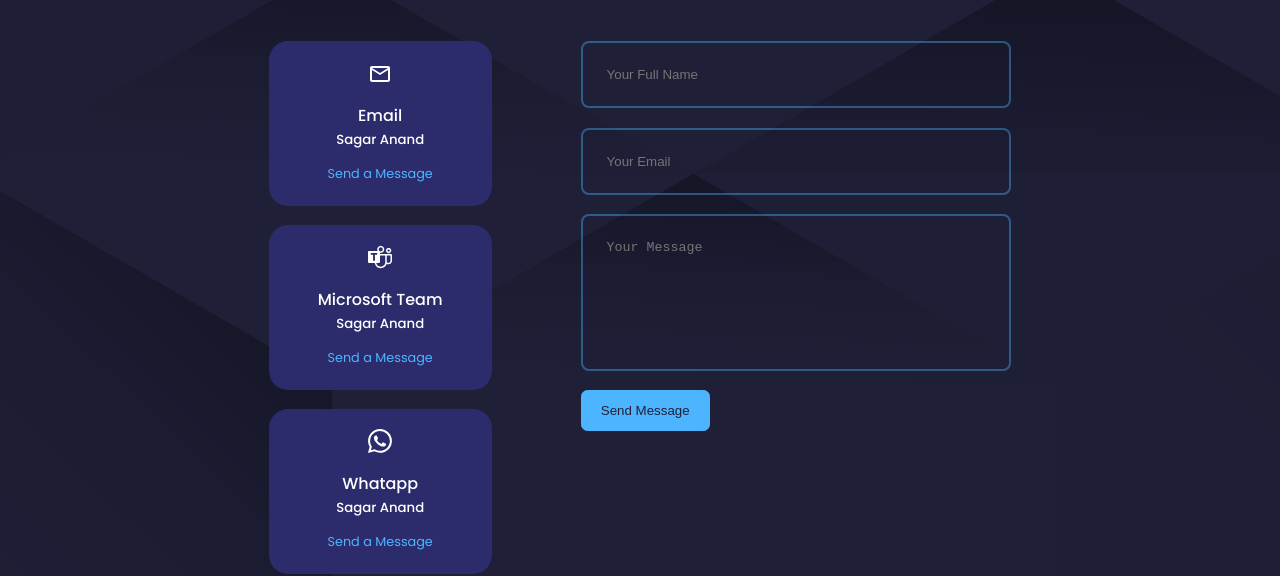
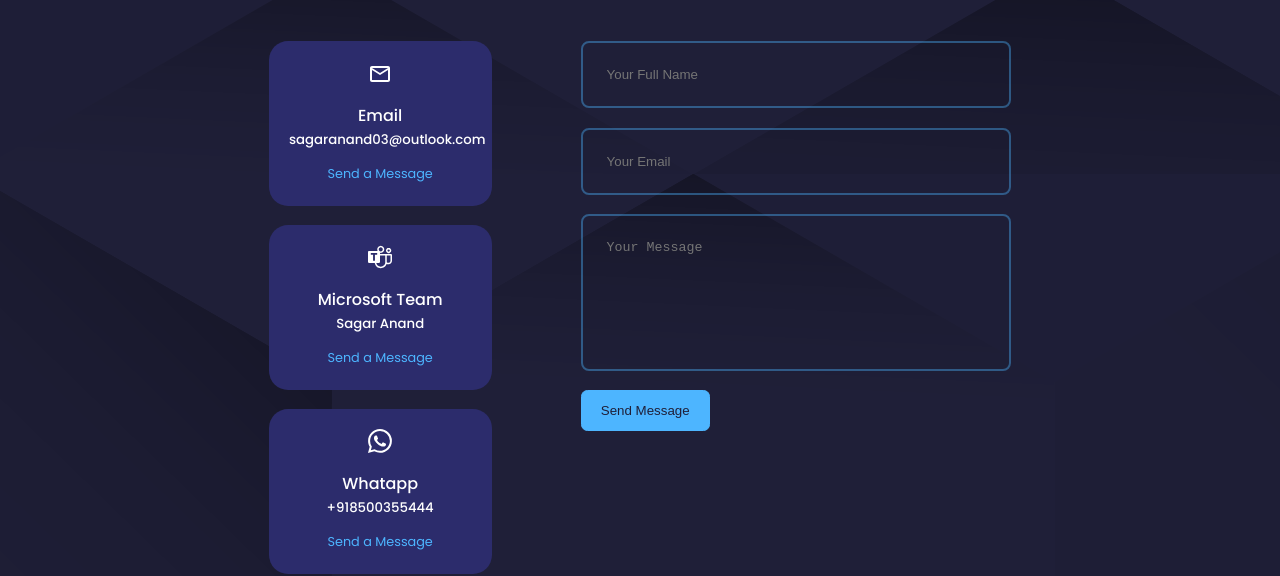
Before and after one commit to SagarAnand03/Personal_Portfolio, a React (Create React App) app: page / in a window 1280 px wide. Shown: the part 3160-3736 px from the top of the page. Built offline with nearby package versions, Linux system fonts and the light colour scheme.

Commit message:
change 12/03

```diff
--- a/src/componentes/contact/Contact.jsx
+++ b/src/componentes/contact/Contact.jsx
@@ -37,7 +37,7 @@ const Contact = () => {
 
             <MdOutlineEmail className='contact__option-icon' />
             <h4>Email</h4>
-            <h5>Sagar Anand</h5>
+            <h5>sagaranand03@outlook.com</h5>
             <a href='mailto:sa24449@hotmail.com' target='email'>Send a Message</a>
 
           </article>
@@ -55,7 +55,7 @@ const Contact = () => {
 
             <BsWhatsapp className='contact__option-icon' />
             <h4>Whatapp</h4>
-            <h5>Sagar Anand</h5>
+            <h5>+918500355444</h5>
             <a href='https://api.whatsapp.com/send?phone=+918500355444' target='Whatapp'>Send a Message</a>
 
           </article>
```
